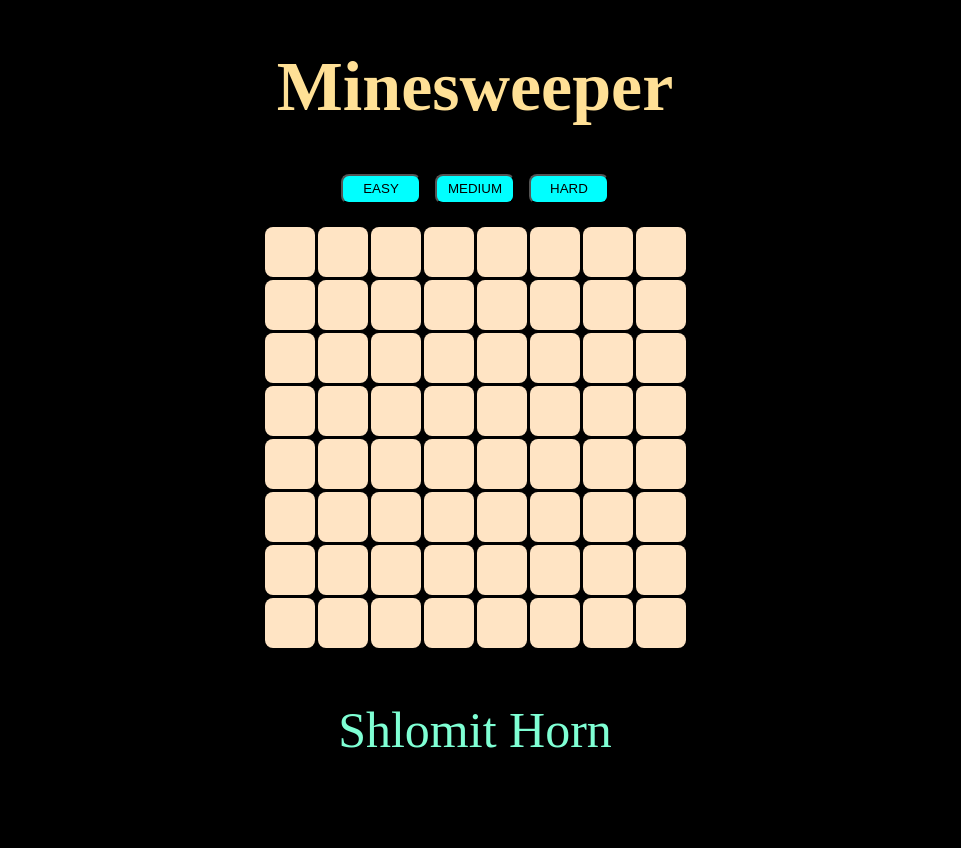
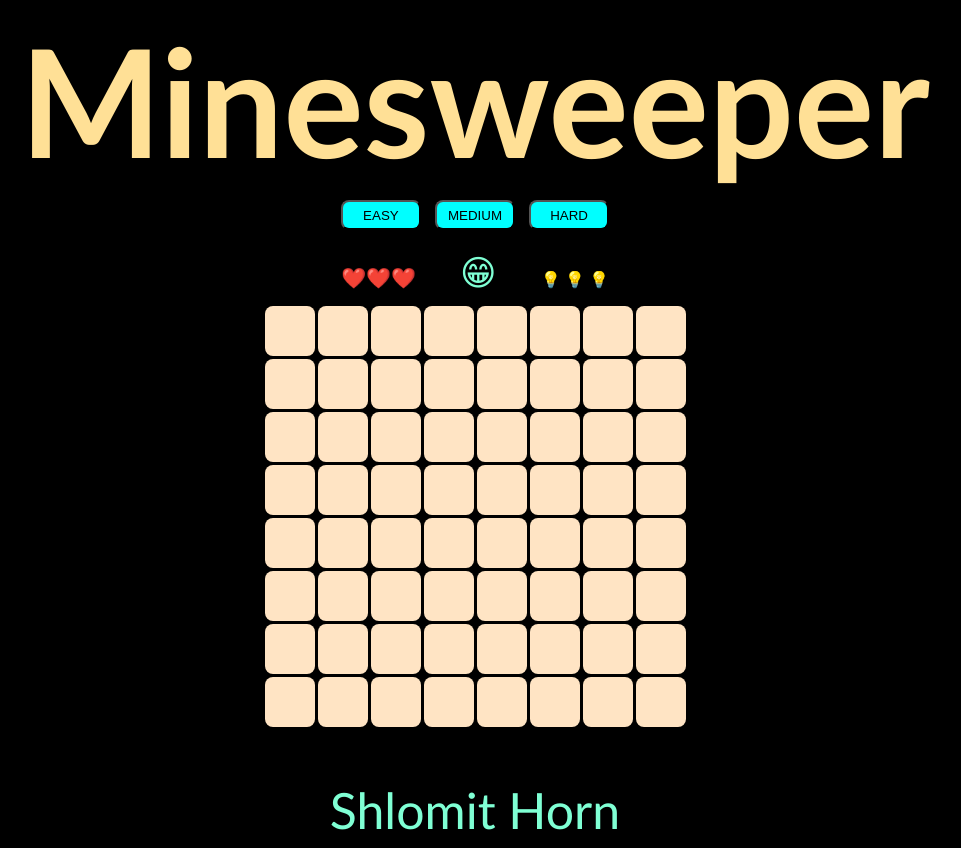
Before and after one commit to Shlomts/minesweeper, a plain HTML site: page index.html in a window 1280 px wide. Shown: the whole page, without its empty margins (165-1126 px from the left). Before the commit the page ends 800 px from the top, so only its background shows below. Drawn offline with Linux system fonts and the light colour scheme.

Commit message:
Fifth upload

```diff
--- a/css/style.css
+++ b/css/style.css
@@ -1,13 +1,18 @@
+
 body {
     background-color: black;
     color: aquamarine;
     text-align: center;
+    font-family: 'Trebuchet MS', 'Lucida Sans Unicode', 'Lucida Grande', 'Lucida Sans', Arial, sans-serif;
 }
 
 h1 {
     color: rgb(255, 224, 150);
-    font-size: 70px;
+    font-size: 150px;
     padding: auto;
+    margin-bottom: 10px;
+    margin-top: 10px;
+
 }
 
 img {
@@ -20,6 +25,7 @@ table {
     border-spacing: 3px ;
 
     margin: 0 auto;
+    margin-top: 10px;
 }
 
 .board-container {
@@ -41,16 +47,31 @@ table {
     background-color: bisque;
 }
 
-.levels {
+.levels-container {
     padding-bottom: 20px;
 }
 
-.levels button{
+.levels-container button {
     height: 30px;
     width: 80px;
     margin: 0 5px;
     border-radius: 8px;
     background-color: aqua;
+}
+
+
+.lives {
+    font-size: 20px;
+}
+
+.smiley {
+    cursor: pointer;
+    margin-left: 40px;
+    font-size: 35px;
+}
+
+.hints {
+    margin-left: 40px;
 }
 
 .game-over {
@@ -60,17 +81,18 @@ table {
     left: 0;
     right: 0;
     margin: auto;
+    margin-top: 400px;
     border-radius: 30px;
 
     width: 400px;
-    height: 250px;
+    height: 200px;
 
     background-color: rgb(192, 247, 109);
     color: blue;
 }
 
 .game-over h3{
-    font-size: 50px;
+    font-size: 30px;
 }
 
 
--- a/index.html
+++ b/index.html
@@ -13,10 +13,20 @@
 
     <h1>Minesweeper</h1>
 
-    <div class="levels">
+    <div class="levels-container">
         <button onclick="updateLevel(4, 2)">EASY</button>
         <button onclick="updateLevel(8, 14)">MEDIUM</button>
         <button onclick="updateLevel(12, 32)">HARD</button>
+    </div>
+
+    <div class="extra-features-container">
+        <span class="lives"></span>
+        <span class="smiley" onclick="onInit()"></span>
+        <span class="hints">
+            <span onclick="onHint(this)">💡</span>
+            <span onclick="onHint(this)">💡</span>
+            <span onclick="onHint(this)">💡</span>
+        </span>
     </div>
 
     <div class="board-container"></div>
--- a/js/main.js
+++ b/js/main.js
@@ -10,15 +10,22 @@ var gGame
 function onInit() {
 
     document.querySelector(`.game-over`).classList.add(`hidden`)
+
+
     gBoard = buildBoard(gLevel)
-    renderBoard(gBoard)
 
     gGame = {
         isOn: true,
         shownCount: 0,
         markedCount: 0,
-        secsPassed: 0
+        secsPassed: 0,
+        lives: 3,
+        hints: 3
     }
+
+    renderBoard(gBoard)
+    renderLives()
+    renderSmiley()
 
 }
 
@@ -185,8 +192,16 @@ function onCellClicked(i, j) {
     }
 
     if (cell.isMine) {
-        lostGame()
-        return
+
+        gGame.lives--
+        renderLives()
+
+
+        if (!gGame.lives) {
+            lostGame()
+            return
+        }
+
     }
 
     renderBoard(gBoard)
@@ -204,6 +219,45 @@ function onCellMarked(i, j) {
 }
 
 
+function renderLives() {
+
+    var elLives = document.querySelector(`.lives`)
+    var hearts = ``
+
+    for (var i = 1; i <= gGame.lives; i++) {
+        hearts += `❤️`
+    }
+
+
+    elLives.innerHTML = hearts
+}
+
+
+function renderSmiley(mode) {
+
+    var elSmiley = document.querySelector(`.smiley`)
+
+    switch (mode) {
+        case `lose`:
+            elSmiley.innerHTML = `🤮`
+            break;
+
+        case `win`:
+            elSmiley.innerHTML = `😍`
+            break;
+
+        default:
+            elSmiley.innerHTML = `😁`
+            break;
+    }
+
+}
+
+
+function onHint(elThis) {
+
+    elThis.innerHTML = `💥`
+}
 
 function gameOver(isWin) {
 
@@ -227,6 +281,7 @@ function checkWin() {
 
     if (gGame.shownCount === unminedCells) {
         renderBoard(gBoard)
+        renderSmiley(`win`)
         gameOver(true)
     }
 }
```
